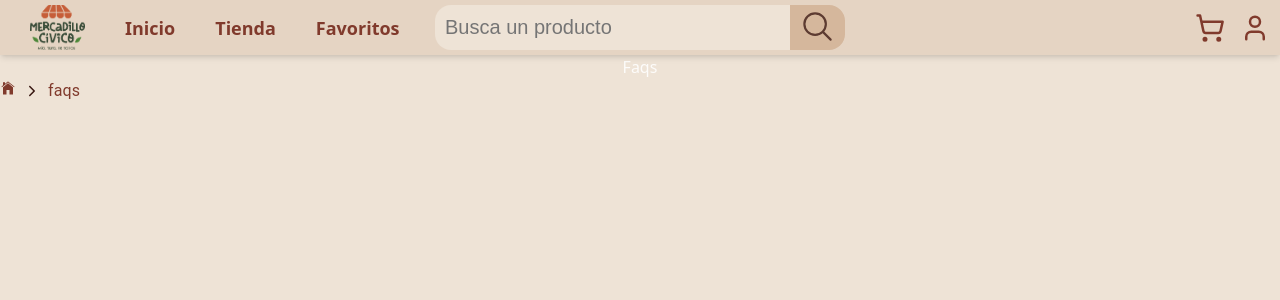
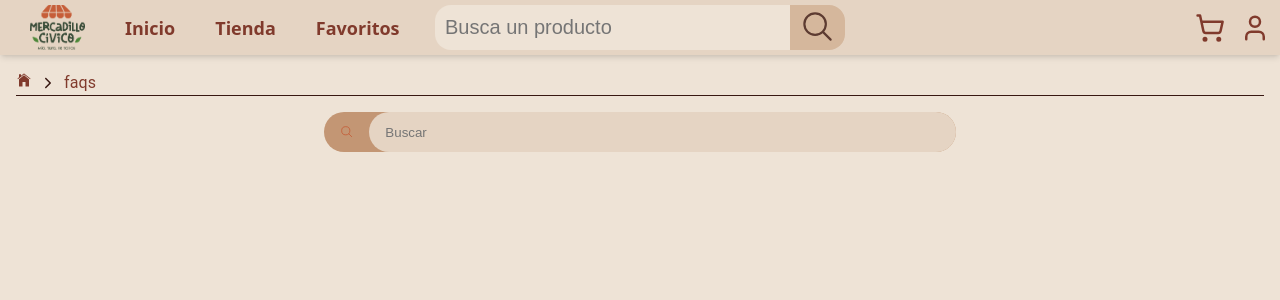
Before and after one commit to MercadilloCivico/MercadilloCivico, a React (Vite) app in the folder front/: page /faqs in a window 1280 px wide. Shown: the top 300 px of the page. Built offline with nearby package versions, Linux system fonts and the light colour scheme; no server answers.

Commit message:
feat: :sparkles: crea la seachbar para faqs

```diff
--- /dev/null
+++ b/front/src/components/SearchBarFaq/SearchBarFaq.jsx
@@ -0,0 +1,22 @@
+import { IoSearchOutline } from 'react-icons/io5';
+
+const SearchBarFaq = () => {
+  return (
+    <div className='flex items-center justify-center mt-4 mx-2'>
+      <div className='relative w-full sm:w-4/5 lg:w-2/3 xl:w-1/2'>
+        <div className='flex items-center bg-pearl-bush-400 rounded-full'>
+          <button className='h-full px-4 flex items-center justify-center custom-transparent-bg border-none'>
+            <IoSearchOutline className='text-tuscany-600' />
+          </button>
+          <input
+            type='text'
+            placeholder='Buscar'
+            className='flex-grow h-10 px-4 border-none outline-none bg-pearl-bush-200 rounded-full text-tuscany-900'
+          />
+        </div>
+      </div>
+    </div>
+  );
+};
+
+export default SearchBarFaq;
--- a/front/src/views/Faqs/Faqs.jsx
+++ b/front/src/views/Faqs/Faqs.jsx
@@ -1,10 +1,16 @@
 import CustomBreadcrumbs from '../../components/CustomBreadcrumbs/CustomBreadcrumbs';
+import SearchBarFaq from '../../components/SearchBarFaq/SearchBarFaq';
 
 const Faqs = () => {
   return (
     <div>
-      <span>Faqs</span>
-      <CustomBreadcrumbs />
+      {/*Nota: use style, porque con tailwind no se me veia el borde :( */}
+      <div className='m-4' style={{ borderBottom: '1px solid #381812' }}>
+        <CustomBreadcrumbs />
+      </div>
+      <div>
+        <SearchBarFaq />
+      </div>
     </div>
   );
 };
```
